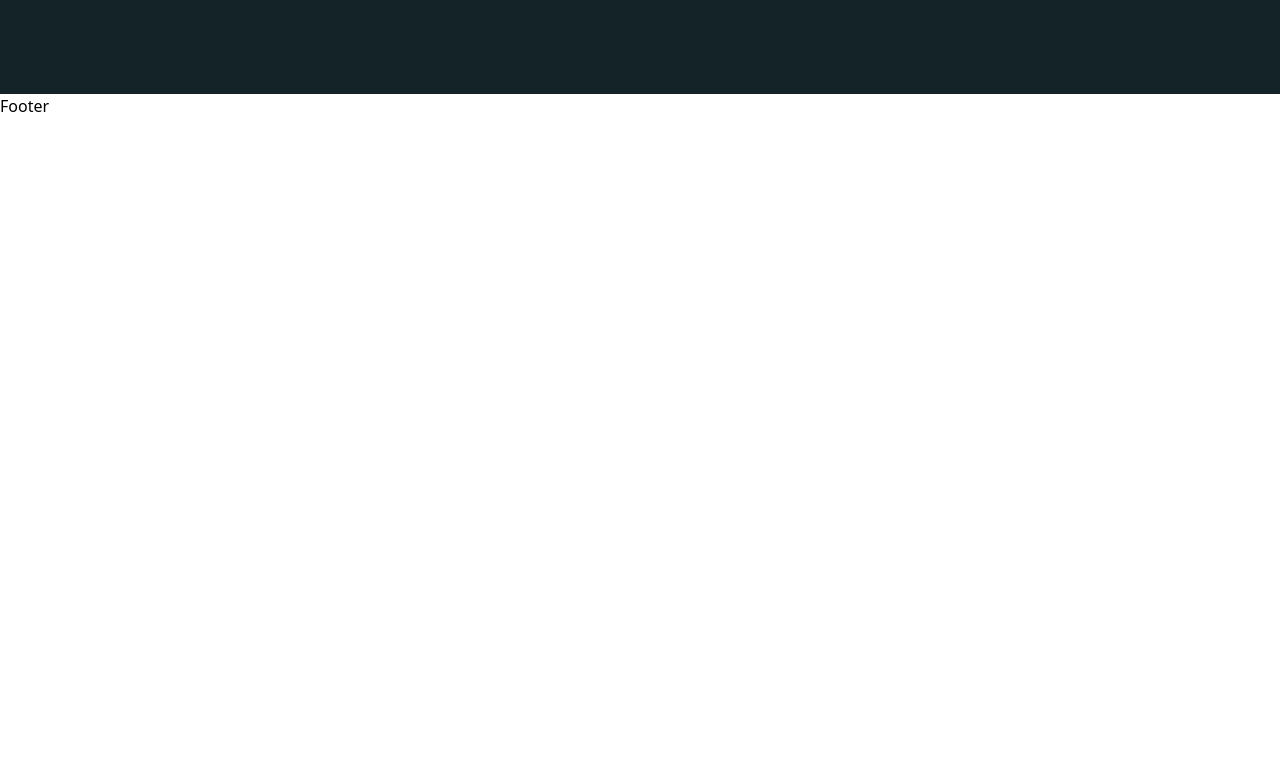
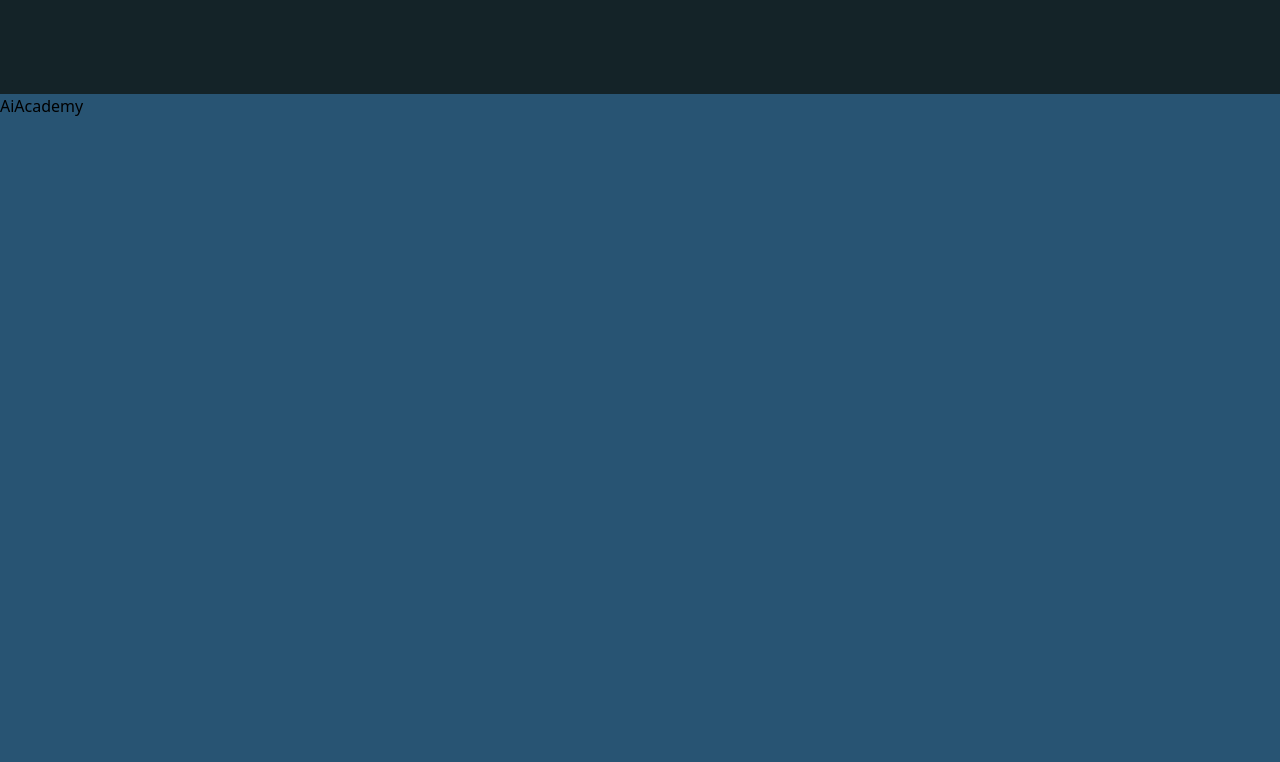
Before and after one commit to FarabiAkash/ai-forum, a Next.js app: page / in a window 1280 px wide. Shown: the part 2038-2800 px from the top of the page. Before the commit the page ends 2156 px from the top, so only its background shows below. Built offline with nearby package versions, Linux system fonts and the light colour scheme.

Commit message:
Start ai academy

```diff
--- a/app/page.js
+++ b/app/page.js
@@ -1,3 +1,4 @@
+import AiAcademy from "@/components/Home/AiAcademy";
 import Banner from "@/components/Home/Banner";
 import CareerCareSection from "@/components/Home/CareerCareSection";
 import InnovationSection from "@/components/Home/InnovationSection";
@@ -9,6 +10,7 @@ export default function Home() {
       <Banner />
       <InnovationSection />
       <CareerCareSection />
+      <AiAcademy />
     </div>
   );
 }
--- /dev/null
+++ b/components/Home/AiAcademy.jsx
@@ -0,0 +1,4 @@
+const AiAcademy = () => {
+  return <div className='h-screen bg-[#285473]'>AiAcademy</div>
+}
+export default AiAcademy
```
